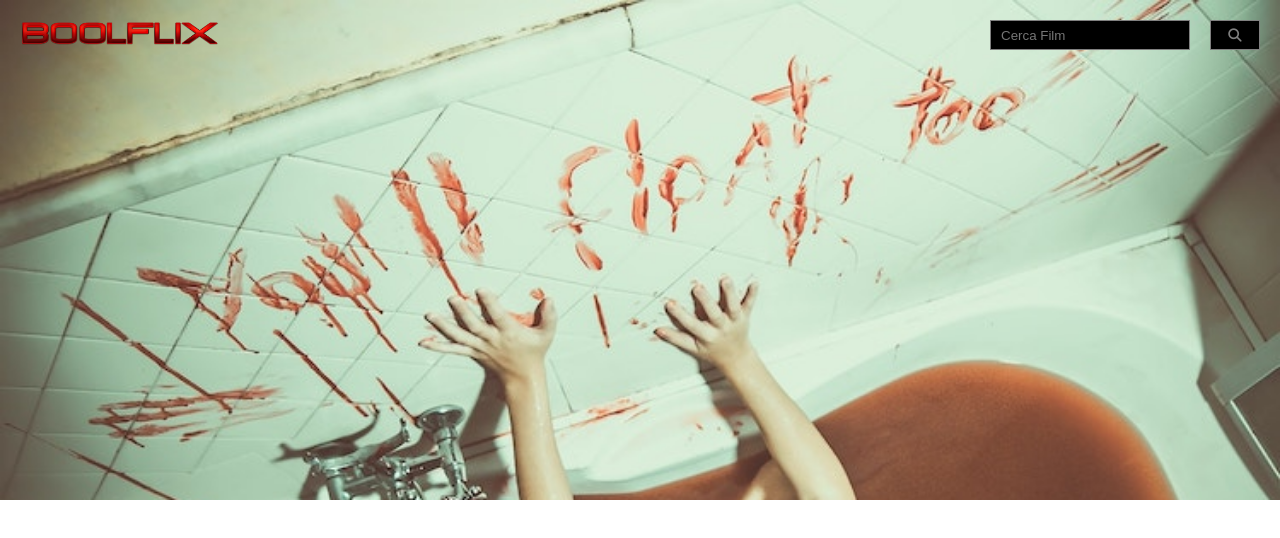
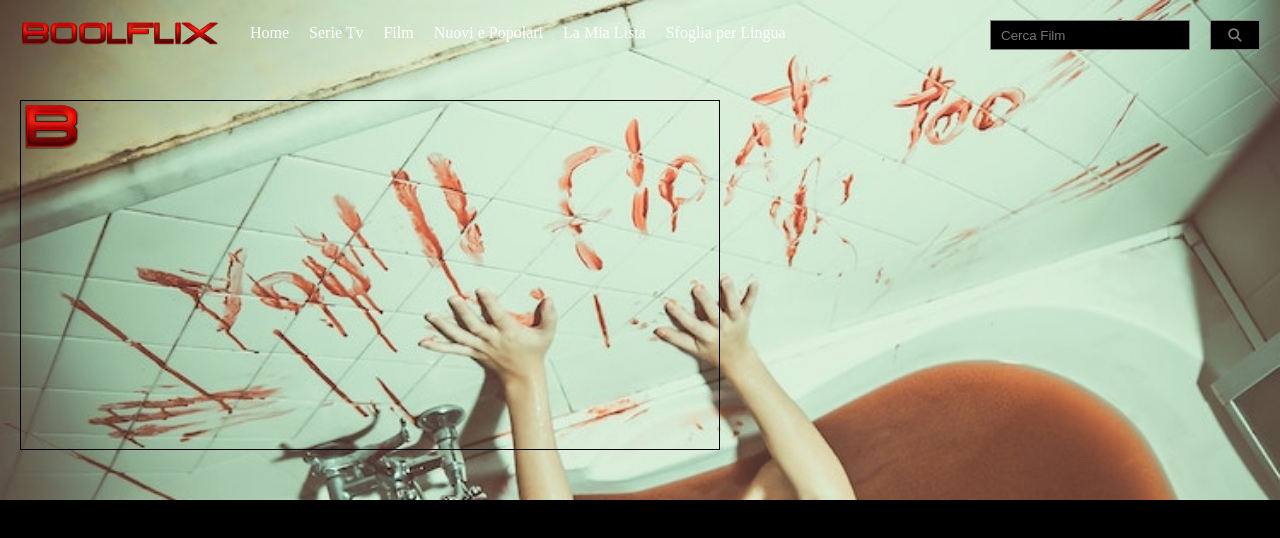
Before and after one commit to Giovannimaiorana/vite-boolflix, a Vue app: page / in a window 1280 px wide. Shown: the top 538 px of the page. Built offline with nearby package versions, Linux system fonts and the light colour scheme.

Commit message:
aggiunta list in jumbotron

```diff
--- a/src/App.vue
+++ b/src/App.vue
@@ -61,4 +61,8 @@ export default {
   padding: 0;
   box-sizing: border-box;
 }
+
+body {
+  background-color: black;
+}
 </style>
--- a/src/components/ThisSearch.vue
+++ b/src/components/ThisSearch.vue
@@ -14,17 +14,33 @@ export default {
     <div class="containerHeader">
         <div class="containerLogo">
             <img src="/logo.png" alt="">
+            <ul>
+                <li>Home</li>
+                <li>Serie Tv</li>
+                <li>Film</li>
+                <li>Nuovi e Popolari</li>
+                <li>La Mia Lista</li>
+                <li>Sfoglia per Lingua</li>
+
+            </ul>
         </div>
         <div class="containerSearch">
             <input type="text" placeholder="Cerca Film" v-model="store.search">
             <button @click="$emit('searchText')"><i class="fa-solid fa-magnifying-glass"></i></button>
 
         </div>
+        <div class="containerinfo">
+            <div class="logotext">
+                <img src="/logosearch.png" alt="">
+
+            </div>
+        </div>
     </div>
 </template>
 
 <style lang="scss">
 .containerHeader {
+
     display: flex;
     justify-content: space-between;
     align-items: flex-start;
@@ -32,8 +48,46 @@ export default {
     background-size: cover;
     height: 500px;
 
+    .logotext {
+        display: flex;
+        align-items: center;
+    }
+
+    .containerinfo {
+        width: 700px;
+        height: 350px;
+        position: absolute;
+        left: 20px;
+        top: 100px;
+        border: 1px solid black;
+
+        img {
+            width: 60px;
+
+        }
+    }
+
     .containerLogo {
         margin-top: 20px;
+        display: flex;
+
+        ul {
+            list-style: none;
+            display: flex;
+            align-items: center;
+            margin-left: 10px;
+
+            li {
+                margin-left: 20px;
+                color: white;
+                cursor: pointer;
+            }
+
+            li:hover {
+                color: black;
+            }
+        }
+
 
         img {
             width: 200px;
@@ -53,6 +107,7 @@ export default {
             border: 1px solid grey;
             margin-right: 20px;
             padding: 10px;
+            color: grey;
         }
 
         button {
```
Also changed, not shown: public/textlogo.png (added).
